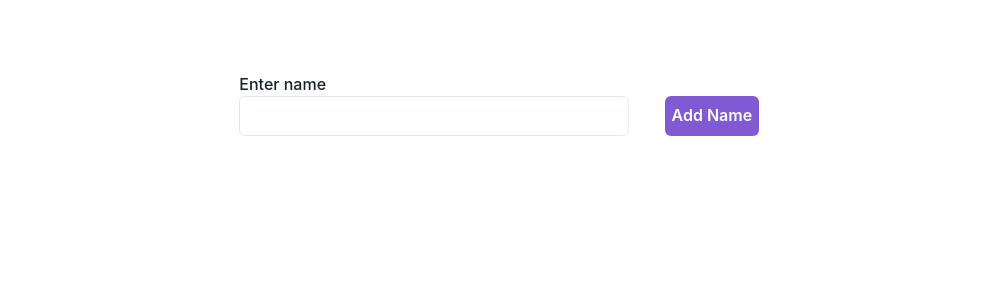
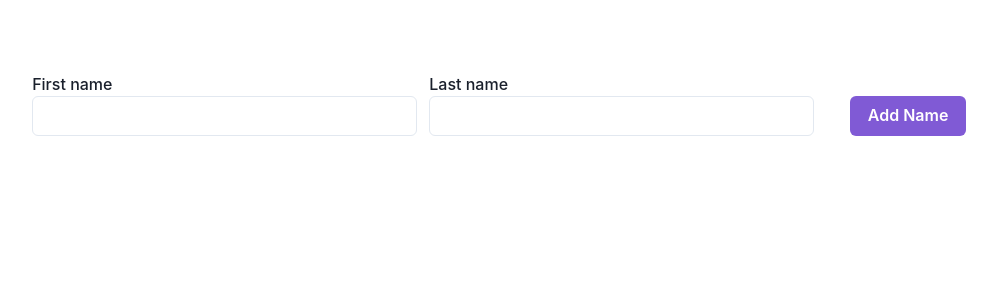
Before and after one commit to mrose15/done2, a React (Vite) app in the folder frontend/: page / in a window 1280 px wide. Shown: the top 300 px of the page, without its empty margins (129-1126 px from the left). Built offline with nearby package versions, Linux system fonts and the light colour scheme.

Commit message:
added another field for first and last name, set state for each on change, and cleared names after submit

```diff
--- a/frontend/src/App.tsx
+++ b/frontend/src/App.tsx
@@ -5,28 +5,40 @@ import axios from 'axios';
 import React, { useState } from 'react';
 
 function App() {
-  const [name, setName] = useState("");
+  const [firstName, setFirstName] = useState("");
+  const [lastName, setLastName] = useState("");
 
-  const handleChange = (e: React.ChangeEvent<HTMLInputElement>) => {
-    setName(e.target.value);
+  const handleFirstNameChange = (e: React.ChangeEvent<HTMLInputElement>) => {
+    setFirstName(e.target.value);
+  }
+
+  const handleLastNameChange = (e: React.ChangeEvent<HTMLInputElement>) => {
+    setLastName(e.target.value);
   }
 
   const handleClick = async () => {
     const resp = await axios.post('http://localhost:3025/name', {
-      name,
+      firstName,
+      lastName
   });
-    console.log("Response: ", resp.data);
+    setLastName("");
+    setFirstName("");
   }
 
   return (
      <ChakraProvider>
       <Box m={10} display="flex">
-        <FormControl id="enterName">
-          <FormLabel>Enter name
-            <Input value={name} onChange={handleChange} />
+        <FormControl id="enterFirstName">
+          <FormLabel>First name
+            <Input value={firstName} onChange={handleFirstNameChange} />
           </FormLabel>
         </FormControl>
-        <Button m={6} colorScheme="purple" onClick={handleClick}>Add Name</Button>
+        <FormControl id="enterLastName">
+          <FormLabel>Last name
+            <Input value={lastName} onChange={handleLastNameChange} />
+          </FormLabel>
+        </FormControl>
+        <Button m={6} px={10} colorScheme="purple" onClick={handleClick}>Add Name</Button>
       </Box>
       </ChakraProvider>
   )
```
